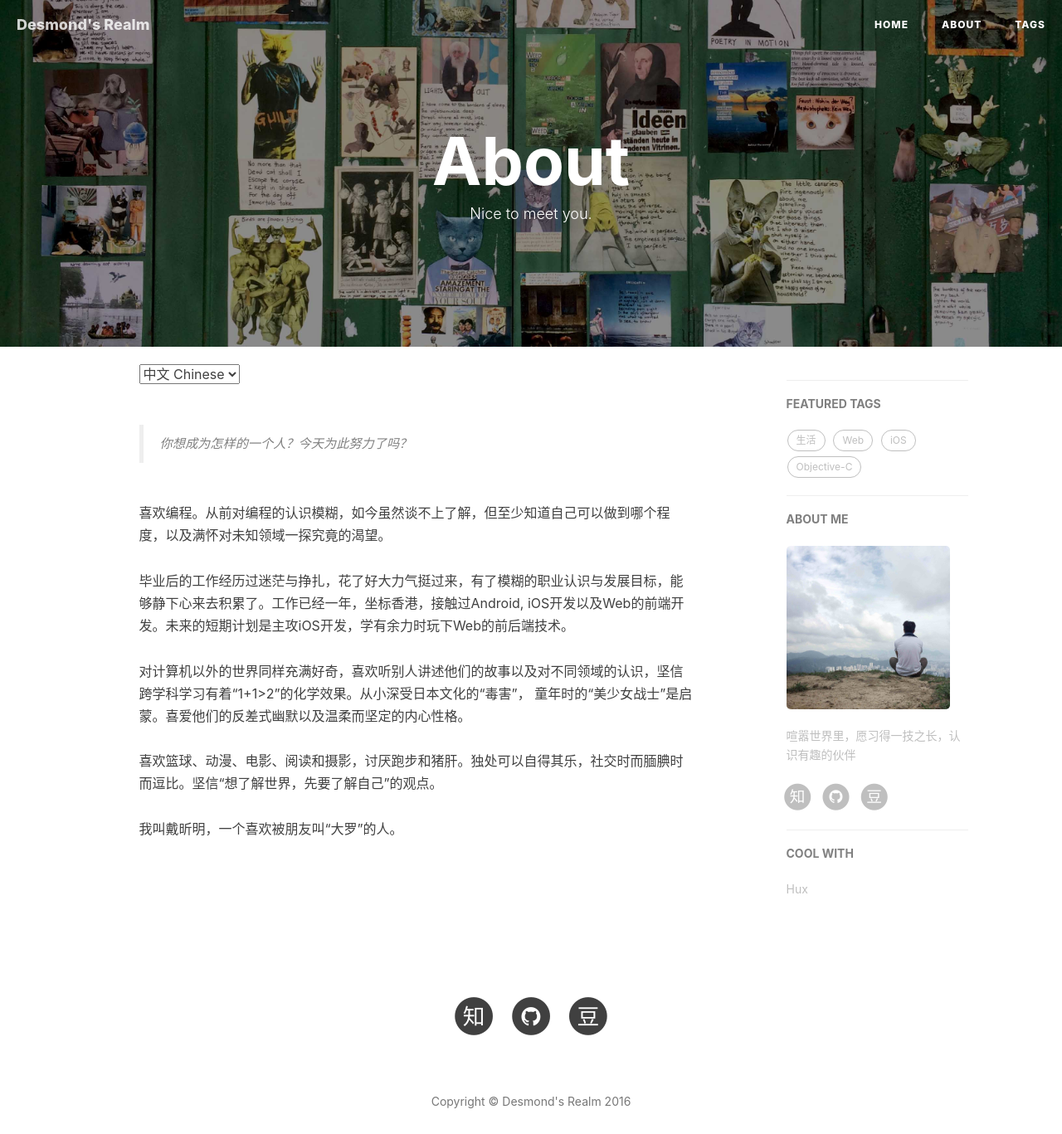
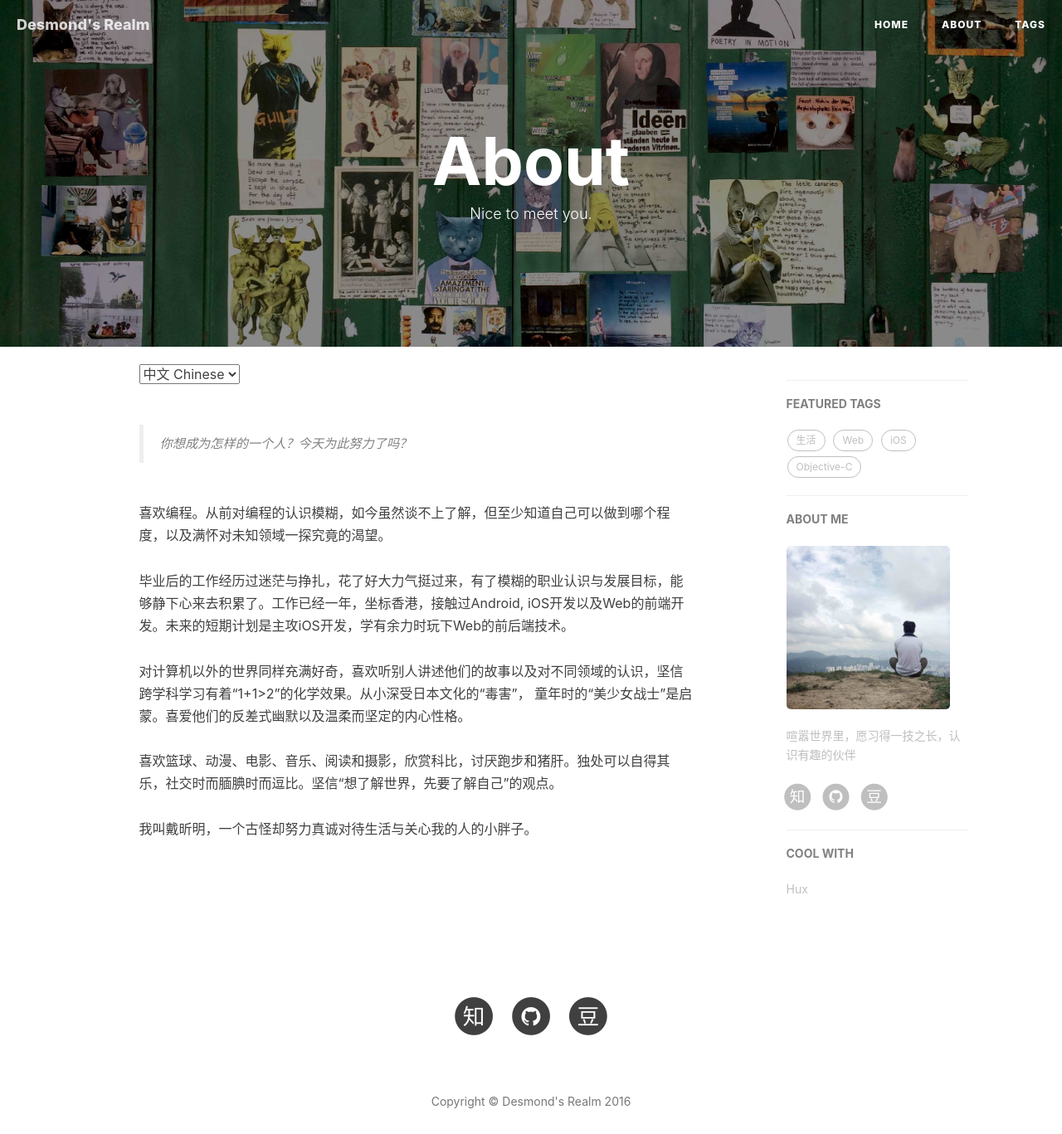
Before and after one commit to DesmondDAI/desmonddai.github.io, a Jekyll site: the page built from about.html, in a window 1280 px wide. Shown: the whole page at 83% size. Built offline with Jekyll 4.4.1, drawn with Linux system fonts in a browser that asks for light colours; nearby versions of some CDN libraries; emoji names are drawn with the system emoji font; comment, search, counter and statistics services are not loaded; part of the change alters nothing that is shown.

```diff
--- a/about.html
+++ b/about.html
@@ -23,8 +23,8 @@ header-img: "img/about-bg.jpg"
     iOS开发以及Web的前端开发。未来的短期计划是主攻iOS开发，学有余力时玩下Web的前后端技术。
     <br><br>对计算机以外的世界同样充满好奇，喜欢听别人讲述他们的故事以及对不同领域的认识，坚信跨学科学习有着“1+1>2”的化学效果。从小深受日本文化的“毒害”，
     童年时的“美少女战士”是启蒙。喜爱他们的反差式幽默以及温柔而坚定的内心性格。
-    <br><br>喜欢篮球、动漫、电影、阅读和摄影，讨厌跑步和猪肝。独处可以自得其乐，社交时而腼腆时而逗比。坚信“想了解世界，先要了解自己”的观点。
-    <br><br>我叫戴昕明，一个喜欢被朋友叫“大罗”的人。
+    <br><br>喜欢篮球、动漫、电影、音乐、阅读和摄影，欣赏科比，讨厌跑步和猪肝。独处可以自得其乐，社交时而腼腆时而逗比。坚信“想了解世界，先要了解自己”的观点。
+    <br><br>我叫戴昕明，一个古怪却努力真诚对待生活与关心我的人的小胖子。
     <br><br>
 </div>
 
@@ -35,10 +35,18 @@ header-img: "img/about-bg.jpg"
         Do what you love, love what you do.
     </blockquote>
     <br>
-    I am a programming lover who are fascinated particularly by iOS and Web development. I am also interested in product manager's point of view to analyze things around the world since creating products that can best meet users' demand is my goal and it seems really exciting.
-    <br><br>Within my nearly one-year's working experience, I have participated in Android, iOS and Web development:confused:. It is very different from my previous expectation, which is focusing on one platform's development first. But you can never know which direction is the best. What I am only sure is that the experience makes me feel the broader of coding world I involve in, the more joy and energy fill my heart. Coding has become my life project's necessary dependency and will always be in the future:monkey:.
-    <br><br>
-    Besides coding, I like basketball, Japanese anime, movies and reading. Although I am an introverted guy, making friends that can share the same hobbies and learn from each other is what I am always chasing for. I admire the kind of people who can think independently and focus on what they love. I believe someone being honest to his or her heart has more chances to reach love and success because getting along well with the world should come after understanding him- or her-self. Any experience, either in aimless or lazy period, is never wasted and will turn to your energy to pursue once you make up your mind for the person you want to be. Just have a little faith in yourself and follow your heart:smirk:.
+    I am a slow learner with love in coding. Starting with poor understanding in programming one year ago, right now I am kind of knowing
+    to what level my knowledge and skills are, along with strong passion in exploring further new areas.
+    <br><br>One year's struggling in workplace after graduation has given me initial understandings in industry and not bad goals in both
+    career and life. I feel grateful for what I have experienced since those have given me fighting spirit and concentration in accumulating knowledge. Right now
+    I am living in Hong Kong, and have short experienced in Android, iOS development and Web front-end development. The short-term goal is to focus on iOS
+    platform, with interest in exploring technologies of Web development when time allows.
+    <br><br>Being curious about areas other than computer's, I like listening to other people's description of their stories and shares of their thoughts in
+    interested areas. I believe cross-disciplinary learnings can have chemical effect of "1+1>2". Japanese culture has deeply "poisoned" my mind, from
+    watching "Sailor Moon" in my childhood. I quite admire their humor style of contrast, and gentle but persistent personalities.
+    <br><br>Love basketball, anime, movies, music, reading and photography, with admiration for Kobe Bryant. I can have fun when being alone, and sometimes
+    being shy sometimes being humorous in social activities. I insist that someone should know him/herself first before knowing the outside world.
+    <br><br>I am Desomnd DAI, a strange boy with efforts in being true to life and people who really cares about me.
     <!-- The quotation is good so I preserve. by Desmond -->
     <!-- Your work is going to fill a large part of your life, and the only way to be truly satisfied is to do what you believe is great work. And the only way to do great work is to love what you do. If you haven’t found it yet, keep looking. Don’t settle. As with all matters of the heart, you’ll know when you find it.
     If you want to live your life in a creative way, as an artist, you have to not look back too much. You have to be willing to take whatever you’ve done and whoever you were and throw them away.
```
